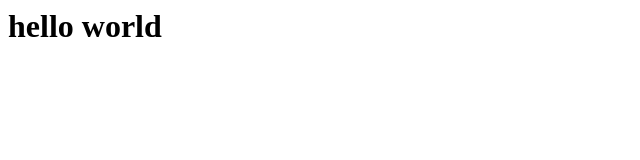
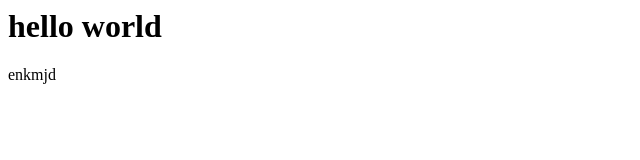
Before and after one commit to ng3568/official, a plain HTML site: page index.html in a window 1280 px wide. Shown: the full height of the page, 0-640 px from the left. Drawn offline with Linux system fonts and the light colour scheme.

Commit message:
add_paragraph

```diff
--- a/index.html
+++ b/index.html
@@ -1 +1,3 @@
 <h1> hello world </h1>
+
+<p> enkmjd</p>
```
